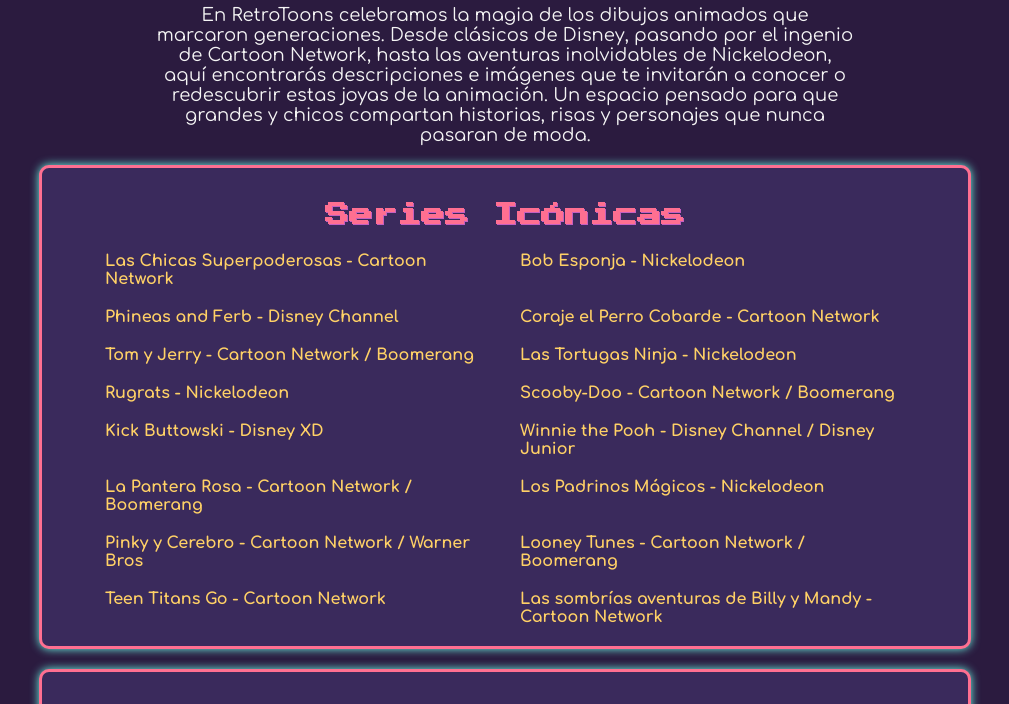
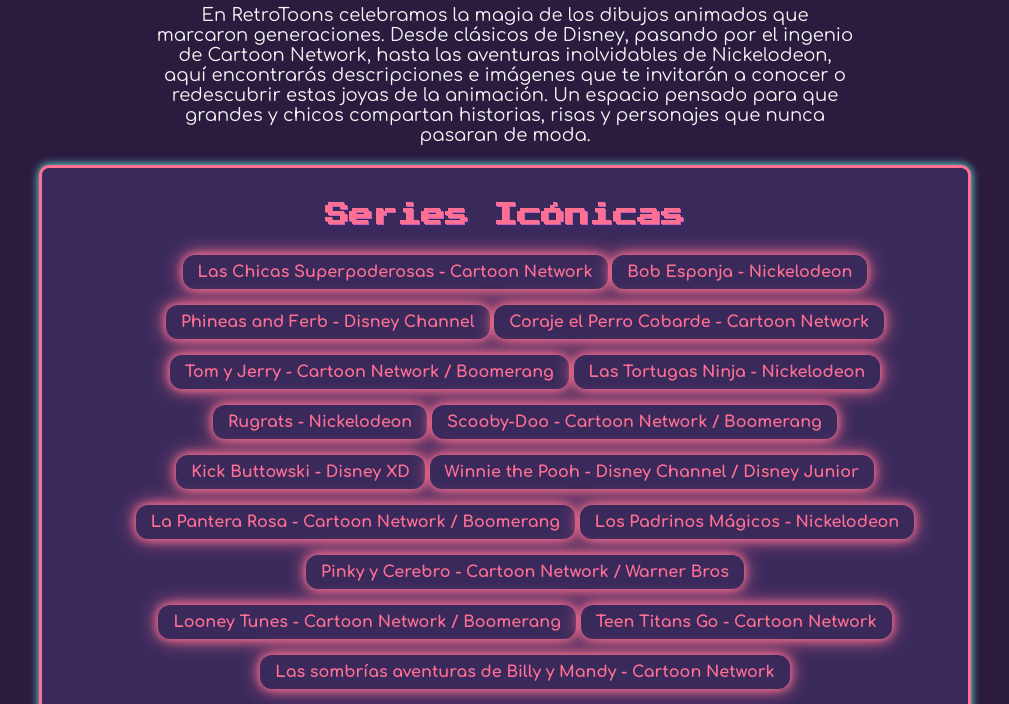
Before and after one commit to SabrinadelCastillo/PaginaWeb, a plain HTML site: page index.html in a window 1280 px wide. Shown: the part 82-786 px from the top of the page, without its empty margins (135-1144 px from the left). Drawn offline with Linux system fonts and the light colour scheme.

Commit message:
Update toonsretro.css

```diff
--- a/toonsretro.css
+++ b/toonsretro.css
@@ -27,26 +27,31 @@ p {
   font-size: 18px;
   color: #f5f5f5;
 }
-
 /* ========================
    Listado de series en dos columnas
 ======================== */
-ul {
-  list-style: none;
-  padding: 0;
-  margin: 0 auto;
-  display: grid;
-  grid-template-columns: repeat(2, 1fr);
-  gap: 10px 30px;
-  max-width: 800px;
+li {
+  display: inline-block;
+  background-color: #3a2a5c;
+  color: #ff6f91;
+  font-weight: bold;
+  margin: 8px 0;
+  padding: 8px 15px;
+  border-radius: 12px;
+  font-family: 'Comfortaa', cursive;
+  font-size: 16px;
+  text-decoration: none;
+  box-shadow: 0 0 10px #ff6f91, 0 0 20px #ff6f91;
+  transition: color 0.3s, box-shadow 0.3s, transform 0.3s;
 }
 
-li {
-  color: #ffd166;
-  font-weight: bold;
-  margin: 5px 0;
-  text-align: left;
+li:hover {
+  color: #ff6fd4;
+  box-shadow: 0 0 10px #ff6f91, 0 0 20px #6f6f91;
+  transform: scale(1.05);
+  cursor: pointer;
 }
+
 
 /* ========================
    Secciones
```
